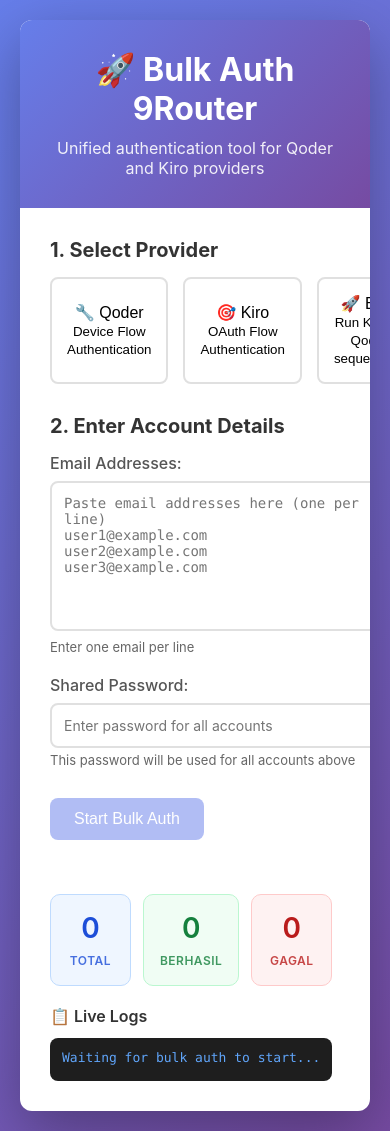
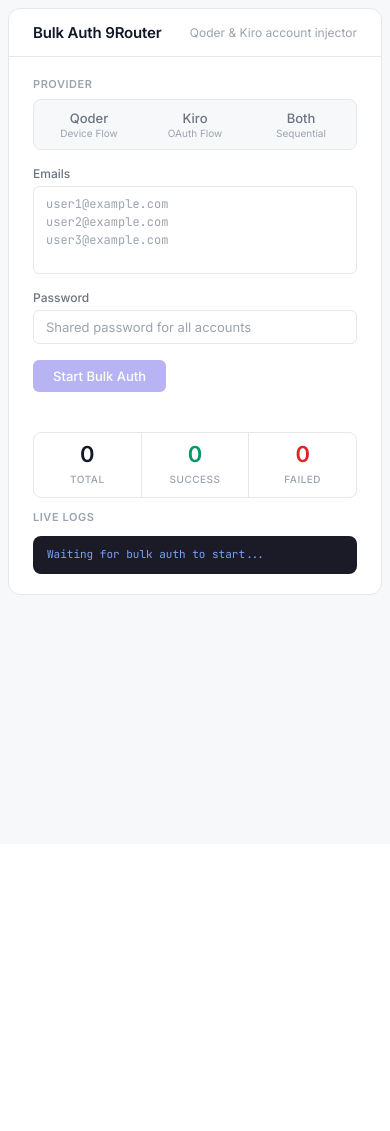
Before and after one commit to Daivageralda/bulk-auth-9router, a Flask app: page / in a window 390 px wide. After the commit the page ends 595 px from the top, so only its background shows below. Run offline with Flask 3, Linux system fonts and the light colour scheme.

Commit message:
style(web-ui): redesign dashboard for minimalist single-screen layout
- Replace gradient header with compact title bar (fits 100vh, no scroll)
- Switch to neutral color palette (white/gray + indigo accent)
- Redesign provider selector as segmented pill control
- Unify stats cards into a single bordered strip
- Use Inter + JetBrains Mono fonts for better typography
- Dark terminal log panel with Tokyo Night color scheme
- Add subtle focus rings and smooth transitions
- Custom thin scrollbars for log and results panels
- Responsive fallback for mobile (< 768px)

No JavaScript or Flask backend changes — CSS and HTML structure only.

```diff
--- a/templates/index.html
+++ b/templates/index.html
@@ -4,416 +4,481 @@
     <meta charset="UTF-8">
     <meta name="viewport" content="width=device-width, initial-scale=1.0">
     <title>Bulk Auth 9Router</title>
+    <link rel="preconnect" href="https://fonts.googleapis.com">
+    <link href="https://fonts.googleapis.com/css2?family=Inter:wght@400;500;600&family=JetBrains+Mono:wght@400&display=swap" rel="stylesheet">
     <style>
-        * {
-            margin: 0;
-            padding: 0;
-            box-sizing: border-box;
+        * { margin: 0; padding: 0; box-sizing: border-box; }
+
+        :root {
+            --bg: #ffffff;
+            --surface: #f7f8fa;
+            --border: #e5e7eb;
+            --border-focus: #6366f1;
+            --text-primary: #111827;
+            --text-secondary: #6b7280;
+            --text-muted: #9ca3af;
+            --accent: #4f46e5;
+            --accent-light: #eef2ff;
+            --success: #059669;
+            --success-bg: #ecfdf5;
+            --error: #dc2626;
+            --error-bg: #fef2f2;
+            --warning: #d97706;
+            --radius: 8px;
+            --radius-sm: 6px;
         }
 
         body {
-            font-family: -apple-system, BlinkMacSystemFont, 'Segoe UI', Roboto, sans-serif;
-            background: linear-gradient(135deg, #667eea 0%, #764ba2 100%);
-            min-height: 100vh;
+            font-family: 'Inter', -apple-system, BlinkMacSystemFont, 'Segoe UI', sans-serif;
+            background: var(--surface);
+            color: var(--text-primary);
+            height: 100vh;
+            overflow: hidden;
+            display: flex;
+            align-items: center;
+            justify-content: center;
             padding: 20px;
         }
 
         .container {
-            margin: 0 auto;
-            background: white;
+            width: 100%;
+            max-width: 1080px;
+            height: calc(100vh - 40px);
+            max-height: 680px;
+            background: var(--bg);
+            border: 1px solid var(--border);
             border-radius: 12px;
-            box-shadow: 0 20px 60px rgba(0,0,0,0.3);
+            display: flex;
+            flex-direction: column;
             overflow: hidden;
         }
 
+        /* ---- Title Bar ---- */
         .header {
-            background: linear-gradient(135deg, #667eea 0%, #764ba2 100%);
-            color: white;
-            padding: 30px;
-            text-align: center;
+            padding: 14px 24px;
+            border-bottom: 1px solid var(--border);
+            display: flex;
+            align-items: center;
+            justify-content: space-between;
+            flex-shrink: 0;
         }
 
         .header h1 {
-            font-size: 32px;
-            margin-bottom: 10px;
+            font-size: 15px;
+            font-weight: 600;
+            letter-spacing: -0.01em;
         }
 
         .header p {
-            opacity: 0.9;
-            font-size: 16px;
+            font-size: 12px;
+            color: var(--text-muted);
         }
 
+        /* ---- Main Content ---- */
         .content {
-            padding: 30px;
+            flex: 1;
+            padding: 20px 24px;
+            display: flex;
+            gap: 24px;
+            min-height: 0;
+            overflow: hidden;
         }
 
-        .main-layout {
+        .left-panel, .right-panel {
             display: flex;
-            gap: 24px;
-            align-items: flex-start;
+            flex-direction: column;
+            min-height: 0;
+            overflow: hidden;
         }
 
-        .left-panel {
-            flex: 1;
-            min-width: 0;
+        .left-panel { flex: 1; min-width: 0; gap: 16px; }
+        .right-panel { flex: 1; min-width: 0; gap: 12px; }
+
+        /* ---- Sections ---- */
+        .section { flex-shrink: 0; }
+
+        .section h2 {
+            font-size: 11px;
+            font-weight: 600;
+            text-transform: uppercase;
+            letter-spacing: 0.05em;
+            color: var(--text-muted);
+            margin-bottom: 8px;
         }
 
-        .right-panel {
-            flex: 1;
-            min-width: 0;
-            position: sticky;
-            top: 20px;
-        }
-
-        .section {
-            margin-bottom: 30px;
-        }
-
-        .section h2 {
-            font-size: 20px;
-            margin-bottom: 15px;
-            color: #333;
-        }
-
+        /* ---- Provider Segmented Control ---- */
         .provider-select {
             display: flex;
-            gap: 15px;
-            margin-bottom: 20px;
+            background: var(--surface);
+            border: 1px solid var(--border);
+            border-radius: var(--radius);
+            padding: 3px;
+            gap: 2px;
         }
 
         .provider-btn {
             flex: 1;
-            padding: 15px;
-            border: 2px solid #e0e0e0;
-            border-radius: 8px;
-            background: white;
+            padding: 7px 12px;
+            border: none;
+            border-radius: var(--radius-sm);
+            background: transparent;
             cursor: pointer;
-            transition: all 0.3s;
-            font-size: 16px;
+            font-family: inherit;
+            font-size: 13px;
             font-weight: 500;
+            color: var(--text-secondary);
+            transition: all 0.15s ease;
+            display: flex;
+            flex-direction: column;
+            align-items: center;
+            gap: 1px;
+        }
+
+        .provider-btn small {
+            font-size: 10px;
+            font-weight: 400;
+            color: var(--text-muted);
         }
 
         .provider-btn:hover {
-            border-color: #667eea;
-            background: #f8f9ff;
+            color: var(--text-primary);
+            background: rgba(0,0,0,0.02);
         }
 
         .provider-btn.active {
-            border-color: #667eea;
-            background: #667eea;
-            color: white;
+            background: var(--bg);
+            color: var(--accent);
+            box-shadow: 0 1px 3px rgba(0,0,0,0.08);
         }
 
-        .form-group {
-            margin-bottom: 20px;
+        .provider-btn.active small {
+            color: var(--accent);
+            opacity: 0.7;
         }
+
+        /* ---- Form ---- */
+        .form-group { margin-bottom: 12px; }
+        .form-group:last-child { margin-bottom: 0; }
 
         .form-group label {
             display: block;
-            margin-bottom: 8px;
+            font-size: 12px;
             font-weight: 500;
-            color: #555;
+            color: var(--text-secondary);
+            margin-bottom: 5px;
         }
 
-        .form-group small {
-            display: block;
-            color: #666;
-            font-size: 13px;
-            margin-top: 4px;
-        }
+        .form-group small { display: none; }
 
         textarea, input[type="password"] {
             width: 100%;
-            padding: 12px;
-            border: 2px solid #e0e0e0;
-            border-radius: 8px;
+            padding: 8px 12px;
+            border: 1px solid var(--border);
+            border-radius: var(--radius-sm);
             font-family: inherit;
-            font-size: 14px;
+            font-size: 13px;
+            color: var(--text-primary);
+            background: var(--bg);
+            transition: border-color 0.15s, box-shadow 0.15s;
+            outline: none;
         }
 
         textarea {
-            min-height: 150px;
-            resize: vertical;
-            font-family: 'Monaco', 'Courier New', monospace;
+            height: 88px;
+            resize: none;
+            font-family: 'JetBrains Mono', 'Monaco', monospace;
+            font-size: 12px;
+            line-height: 1.5;
         }
 
         textarea:focus, input:focus {
-            outline: none;
-            border-color: #667eea;
+            border-color: var(--border-focus);
+            box-shadow: 0 0 0 3px rgba(99,102,241,0.1);
+        }
+
+        textarea::placeholder, input::placeholder {
+            color: var(--text-muted);
+        }
+
+        /* ---- Buttons ---- */
+        .actions {
+            display: flex;
+            gap: 8px;
+            align-items: center;
+            flex-shrink: 0;
         }
 
         .btn {
-            padding: 12px 24px;
+            padding: 8px 20px;
             border: none;
-            border-radius: 8px;
-            font-size: 16px;
+            border-radius: var(--radius-sm);
+            font-family: inherit;
+            font-size: 13px;
             font-weight: 500;
             cursor: pointer;
-            transition: all 0.3s;
+            transition: all 0.15s ease;
         }
 
         .btn-primary {
-            background: #667eea;
-            color: white;
+            background: var(--accent);
+            color: #fff;
         }
 
         .btn-primary:hover:not(:disabled) {
-            background: #5568d3;
+            background: #4338ca;
         }
 
         .btn-primary:disabled {
-            opacity: 0.5;
+            opacity: 0.4;
             cursor: not-allowed;
         }
 
         .btn-danger {
-            background: #ef4444;
-            color: white;
+            background: var(--error-bg);
+            color: var(--error);
+            border: 1px solid #fecaca;
         }
 
         .btn-danger:hover {
-            background: #dc2626;
+            background: #fee2e2;
         }
 
-        .status-box {
-            padding: 20px;
-            border-radius: 8px;
-            background: #f8f9ff;
-            border: 2px solid #e0e0e0;
+        /* ---- Alerts ---- */
+        .alert {
+            padding: 8px 12px;
+            border-radius: var(--radius-sm);
+            font-size: 12px;
+            margin-bottom: 8px;
             display: none;
         }
 
-        .status-box.active {
-            display: block;
+        .alert.active { display: block; }
+
+        .alert-info {
+            background: var(--accent-light);
+            color: var(--accent);
+            border: 1px solid #c7d2fe;
         }
 
+        .alert-error {
+            background: var(--error-bg);
+            color: var(--error);
+            border: 1px solid #fecaca;
+        }
+
+        /* ---- Status / Progress ---- */
+        .status-box {
+            display: none;
+            flex-shrink: 0;
+        }
+
+        .status-box.active { display: block; }
+
         .progress-bar {
-            height: 8px;
-            background: #e0e0e0;
-            border-radius: 4px;
+            height: 4px;
+            background: var(--surface);
+            border-radius: 2px;
             overflow: hidden;
-            margin-bottom: 15px;
+            margin-bottom: 6px;
         }
 
         .progress-fill {
             height: 100%;
-            background: linear-gradient(90deg, #667eea 0%, #764ba2 100%);
-            transition: width 0.3s;
+            background: var(--accent);
+            border-radius: 2px;
             width: 0%;
+            transition: width 0.4s ease;
         }
 
         .status-text {
-            font-size: 14px;
-            color: #666;
-            margin-bottom: 10px;
+            font-size: 12px;
+            color: var(--text-secondary);
         }
 
+        /* ---- Results List ---- */
         .results {
-            margin-top: 20px;
-            max-height: 400px;
+            flex: 1;
             overflow-y: auto;
+            min-height: 0;
+            padding-right: 4px;
         }
 
-        .logs {
-            background: #1e1e1e;
-            border-radius: 8px;
-            padding: 12px;
-            font-family: 'Monaco', 'Courier New', monospace;
-            font-size: 13px;
-            color: #e0e0e0;
-            max-height: 75vh;
-            overflow-y: auto;
-        }
-
-        .log-line {
+        .result-item {
+            padding: 8px 10px;
+            border-radius: var(--radius-sm);
             margin-bottom: 4px;
-            white-space: pre-wrap;
-        }
-
-        .log-info { color: #60a5fa; }
-        .log-success { color: #34d399; }
-        .log-error { color: #f87171; }
-        .log-warning { color: #fbbf24; }
-
-        .result-item {
-            padding: 12px;
-            border-radius: 6px;
-            margin-bottom: 8px;
             display: flex;
             justify-content: space-between;
             align-items: center;
+            font-size: 12px;
         }
 
         .result-item.success {
-            background: #d1fae5;
-            border: 1px solid #10b981;
+            background: var(--success-bg);
+            border: 1px solid #a7f3d0;
         }
 
         .result-item.error {
-            background: #fee2e2;
-            border: 1px solid #ef4444;
+            background: var(--error-bg);
+            border: 1px solid #fecaca;
         }
 
         .result-name {
             font-weight: 500;
+            font-size: 12px;
         }
 
         .result-status {
-            font-size: 13px;
+            font-size: 11px;
             opacity: 0.8;
         }
 
-        .alert {
-            padding: 12px;
-            border-radius: 6px;
-            margin-bottom: 15px;
-            display: none;
-        }
-
-        .alert.active {
-            display: block;
-        }
-
-        .alert-error {
-            background: #fee2e2;
-            color: #991b1b;
-            border: 1px solid #ef4444;
-        }
-
-        .alert-info {
-            background: #dbeafe;
-            color: #1e40af;
-            border: 1px solid #3b82f6;
-        }
-
-        .actions {
-            display: flex;
-            gap: 10px;
-            align-items: center;
-        }
-
-        .log-panel-header {
-            font-size: 16px;
-            font-weight: 600;
-            color: #333;
-            margin-bottom: 12px;
-            display: flex;
-            align-items: center;
-            gap: 8px;
-        }
-
+        /* ---- Stats ---- */
         .stats-cards {
             display: flex;
-            gap: 12px;
-            margin-bottom: 20px;
+            gap: 1px;
+            background: var(--border);
+            border: 1px solid var(--border);
+            border-radius: var(--radius);
+            overflow: hidden;
+            flex-shrink: 0;
         }
 
         .stat-card {
             flex: 1;
-            padding: 16px;
-            border-radius: 10px;
+            padding: 10px 12px;
             text-align: center;
-            font-weight: 600;
+            background: var(--bg);
         }
 
         .stat-card .stat-number {
-            font-size: 28px;
+            font-size: 22px;
+            font-weight: 600;
             display: block;
-            margin-bottom: 4px;
+            line-height: 1;
+            margin-bottom: 2px;
         }
 
         .stat-card .stat-label {
-            font-size: 12px;
+            font-size: 10px;
+            font-weight: 500;
             text-transform: uppercase;
-            letter-spacing: 0.5px;
-            opacity: 0.8;
+            letter-spacing: 0.05em;
+            color: var(--text-muted);
         }
 
-        .stat-total {
-            background: #eff6ff;
-            color: #1d4ed8;
-            border: 1px solid #bfdbfe;
+        .stat-total .stat-number { color: var(--text-primary); }
+        .stat-success .stat-number { color: var(--success); }
+        .stat-failed .stat-number { color: var(--error); }
+
+        /* ---- Log Console ---- */
+        .log-panel-header {
+            font-size: 11px;
+            font-weight: 600;
+            text-transform: uppercase;
+            letter-spacing: 0.05em;
+            color: var(--text-muted);
+            flex-shrink: 0;
         }
 
-        .stat-success {
-            background: #f0fdf4;
-            color: #15803d;
-            border: 1px solid #bbf7d0;
+        .logs {
+            flex: 1;
+            background: #1a1b26;
+            border-radius: var(--radius);
+            padding: 10px 14px;
+            font-family: 'JetBrains Mono', 'Monaco', monospace;
+            font-size: 11px;
+            color: #a9b1d6;
+            overflow-y: auto;
+            line-height: 1.6;
+            min-height: 0;
         }
 
-        .stat-failed {
-            background: #fef2f2;
-            color: #b91c1c;
-            border: 1px solid #fecaca;
+        .log-line {
+            white-space: pre-wrap;
+            word-break: break-word;
         }
 
+        .log-info { color: #7aa2f7; }
+        .log-success { color: #9ece6a; }
+        .log-error { color: #f7768e; }
+        .log-warning { color: #e0af68; }
+
+        /* ---- Scrollbar ---- */
+        .logs::-webkit-scrollbar,
+        .results::-webkit-scrollbar {
+            width: 4px;
+        }
+
+        .logs::-webkit-scrollbar-track,
+        .results::-webkit-scrollbar-track {
+            background: transparent;
+        }
+
+        .logs::-webkit-scrollbar-thumb {
+            background: #3b3d57;
+            border-radius: 2px;
+        }
+
+        .results::-webkit-scrollbar-thumb {
+            background: var(--border);
+            border-radius: 2px;
+        }
+
+        /* ---- Responsive ---- */
         @media (max-width: 768px) {
-            .main-layout {
-                flex-direction: column;
-            }
-            .right-panel {
-                position: static;
-            }
-            .logs {
-                max-height: 300px;
-            }
+            body { padding: 8px; height: auto; overflow: auto; }
+            .container { height: auto; max-height: none; }
+            .content { flex-direction: column; overflow: auto; }
+            .logs { max-height: 200px; }
         }
     </style>
 </head>
 <body>
     <div class="container">
         <div class="header">
-            <h1>🚀 Bulk Auth 9Router</h1>
-            <p>Unified authentication tool for Qoder and Kiro providers</p>
+            <h1>Bulk Auth 9Router</h1>
+            <p>Qoder &amp; Kiro account injector</p>
         </div>
 
         <div class="content">
-            <div class="main-layout">
-                <!-- LEFT: Form + Results -->
             <div class="left-panel">
                 <div class="section">
-                        <h2>1. Select Provider</h2>
+                    <h2>Provider</h2>
                     <div class="provider-select">
                         <button class="provider-btn" data-provider="qoder">
-                                <div>🔧 Qoder</div>
-                                <small>Device Flow Authentication</small>
+                            <span>Qoder</span>
+                            <small>Device Flow</small>
                         </button>
                         <button class="provider-btn" data-provider="kiro">
-                                <div>🎯 Kiro</div>
-                                <small>OAuth Flow Authentication</small>
+                            <span>Kiro</span>
+                            <small>OAuth Flow</small>
                         </button>
                         <button class="provider-btn" data-provider="both">
-                                <div>🚀 Both</div>
-                                <small>Run Kiro → Qoder sequentially</small>
+                            <span>Both</span>
+                            <small>Sequential</small>
                         </button>
                     </div>
                 </div>
 
-                    <div class="section">
-                        <h2>2. Enter Account Details</h2>
-                        <div class="alert alert-info" id="info-alert">
-                            Select a provider first
-                        </div>
+                <div class="section" style="flex:1; min-height:0; display:flex; flex-direction:column;">
+                    <div class="alert alert-info" id="info-alert">Select a provider first</div>
                     <div class="alert alert-error" id="error-alert"></div>
 
                     <div class="form-group">
-                            <label>Email Addresses:</label>
-                            <textarea id="emails-input" placeholder="Paste email addresses here (one per line)&#10;user1@example.com&#10;user2@example.com&#10;user3@example.com"></textarea>
-                            <small>Enter one email per line</small>
+                        <label>Emails</label>
+                        <textarea id="emails-input" placeholder="user1@example.com&#10;user2@example.com&#10;user3@example.com"></textarea>
                     </div>
 
                     <div class="form-group">
-                            <label>Shared Password:</label>
-                            <input type="password" id="password-input" placeholder="Enter password for all accounts">
-                            <small>This password will be used for all accounts above</small>
+                        <label>Password</label>
+                        <input type="password" id="password-input" placeholder="Shared password for all accounts">
                     </div>
                 </div>
 
-                    <div class="section">
                 <div class="actions">
                     <button class="btn btn-primary" id="start-btn" disabled>Start Bulk Auth</button>
                     <button class="btn btn-danger" id="stop-btn" style="display:none;">Stop</button>
-                        </div>
                 </div>
 
                 <div class="status-box" id="status-box">
@@ -421,11 +486,11 @@
                         <div class="progress-fill" id="progress-fill"></div>
                     </div>
                     <div class="status-text" id="status-text">Initializing...</div>
+                </div>
+
                 <div class="results" id="results"></div>
             </div>
-                </div>
 
-                <!-- RIGHT: Stats + Log Console -->
             <div class="right-panel">
                 <div class="stats-cards" id="stats-cards">
                     <div class="stat-card stat-total">
@@ -434,17 +499,16 @@
                     </div>
                     <div class="stat-card stat-success">
                         <span class="stat-number" id="stat-success">0</span>
-                            <span class="stat-label">Berhasil</span>
+                        <span class="stat-label">Success</span>
                     </div>
                     <div class="stat-card stat-failed">
                         <span class="stat-number" id="stat-failed">0</span>
-                            <span class="stat-label">Gagal</span>
+                        <span class="stat-label">Failed</span>
                     </div>
                 </div>
-                    <div class="log-panel-header">📋 Live Logs</div>
+                <div class="log-panel-header">Live Logs</div>
                 <div class="logs" id="logs">
                     <div class="log-line log-info">Waiting for bulk auth to start...</div>
-                    </div>
                 </div>
             </div>
         </div>
```
Lines whose indentation alone changed are shown as unchanged.
